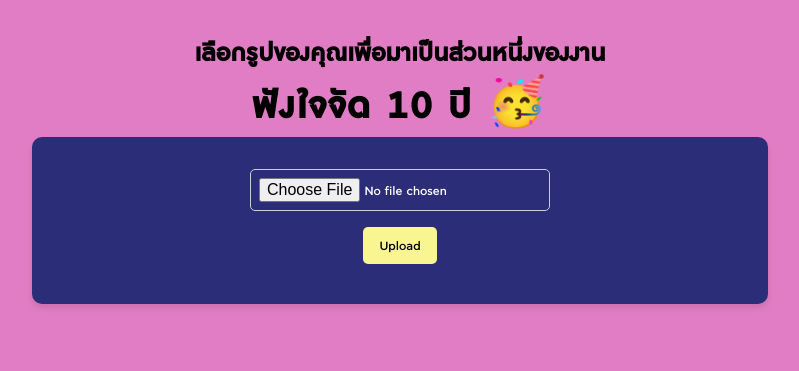
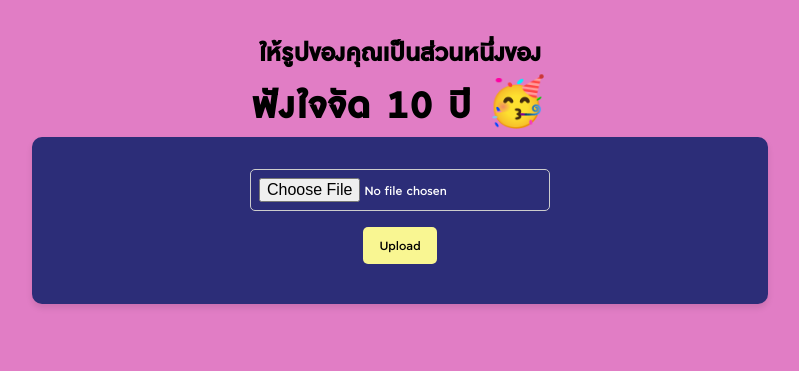
Before and after one commit to jackkidding/fjj-selfie-generator, a website: page index.html in a window 1280 px wide. Shown: the whole page, without its empty margins (240-1039 px from the left). Drawn offline with Linux system fonts and the light colour scheme.

Commit message:
typo h1 again

```diff
--- a/index.html
+++ b/index.html
@@ -12,7 +12,7 @@
     <link rel="icon" type="image/x-icon" href="/assets/favicon.ico">
 </head>
 <body>
-    <h2>เลือกรูปของคุณเพื่อมาเป็นส่วนหนึ่งของงาน</h2>
+    <h2>ให้รูปของคุณเป็นส่วนหนึ่งของ</h2>
     <h1>ฟังใจจัด 10 ปี 🥳</h1>
     <form id="upload-form">
         <!-- <input type="text" id="api-key" placeholder="Enter your PhotoRoom API key here..."> -->
```
